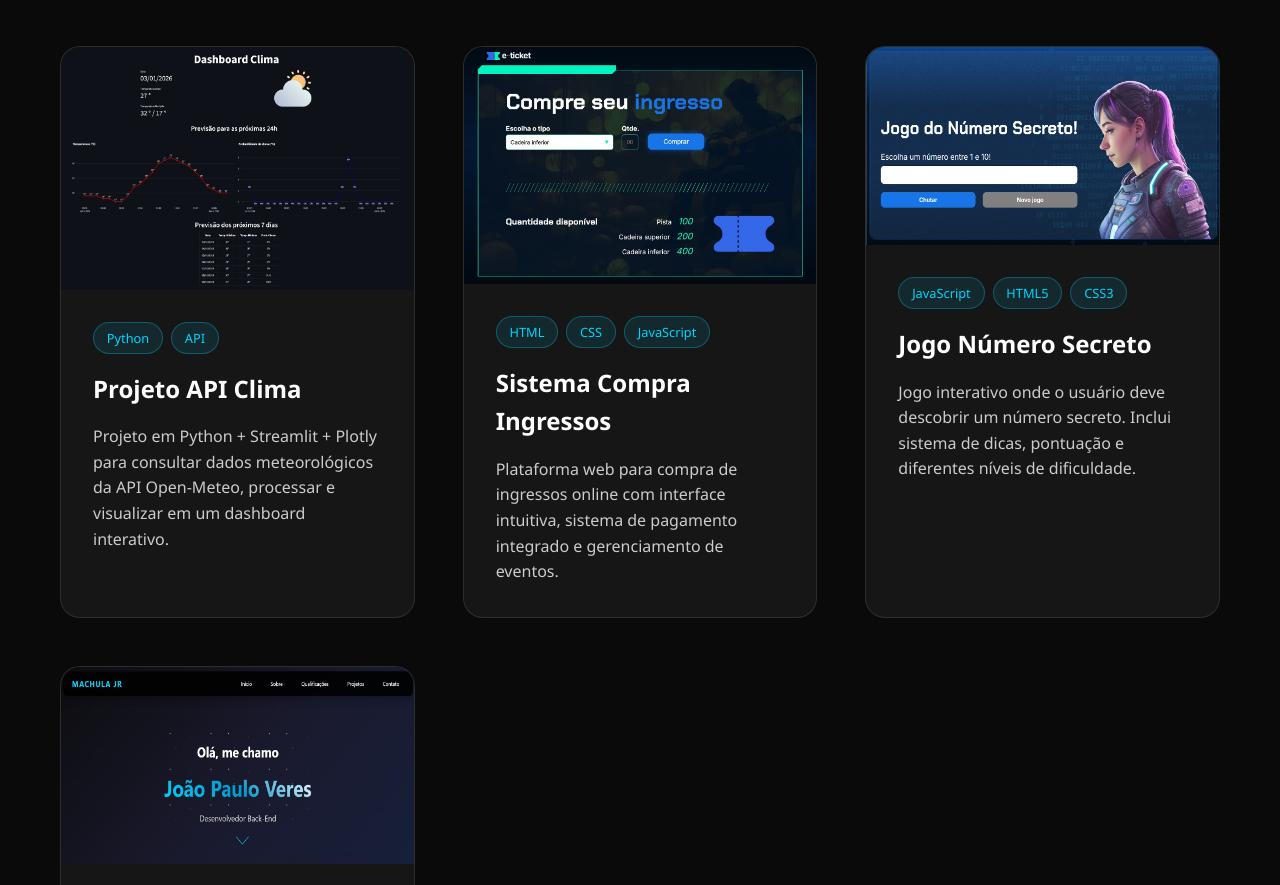
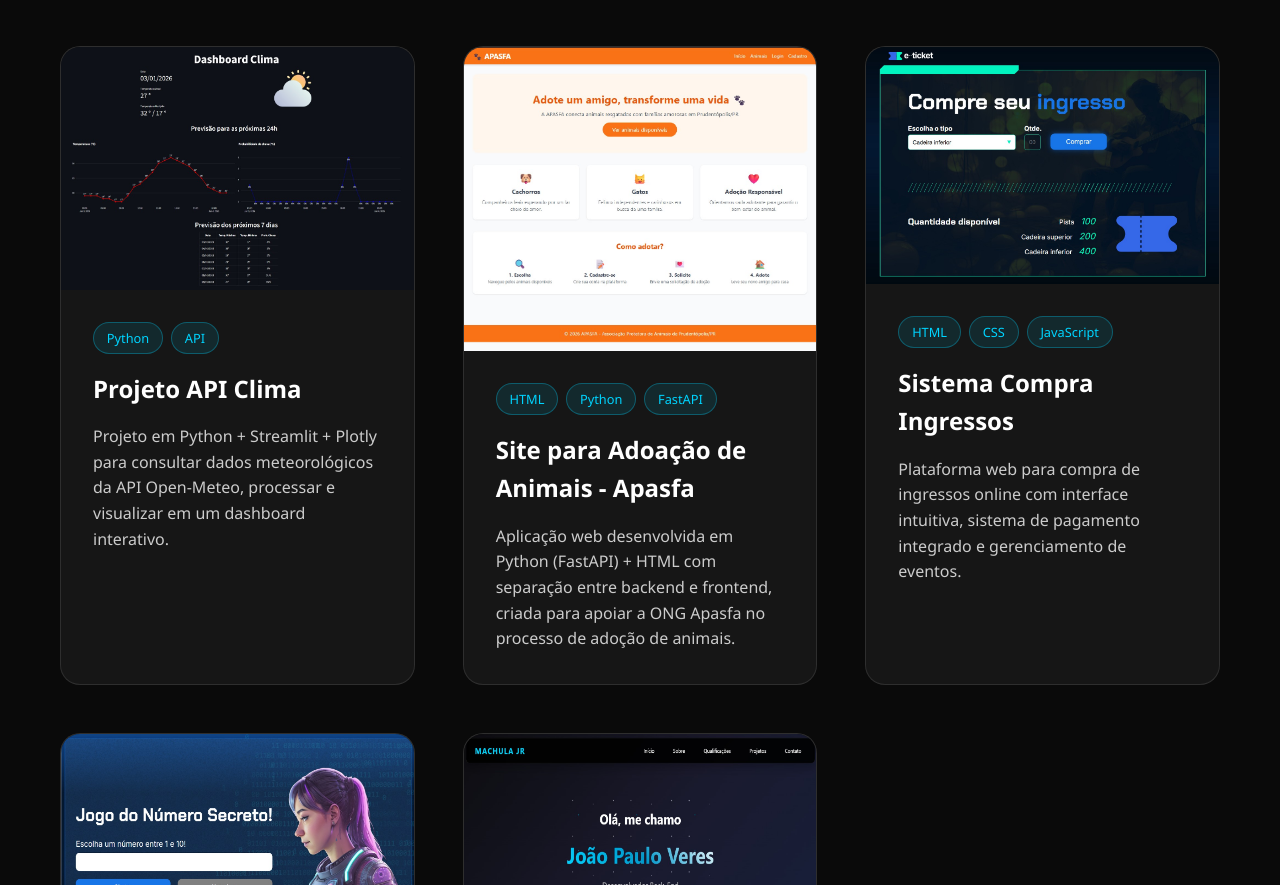
Before and after one commit to MachulaJR/Portfolio-Web, a plain HTML site: page index.html in a window 1280 px wide. Shown: the part 5454-6339 px from the top of the page. Drawn offline with Linux system fonts and the light colour scheme.

Commit message:
Adicionando projeto site Apasfa

```diff
--- a/index.html
+++ b/index.html
@@ -345,7 +345,20 @@
                         <p>Projeto em Python + Streamlit + Plotly para consultar dados meteorológicos da API Open-Meteo, processar e visualizar em um dashboard interativo.</p>
                     </div>
                 </div>
-
+                <div class="projeto-card">
+                    <div class="projeto-imagem">
+                        <img src="assets/img/projetos/apasfa-site.jpg" alt="Site Apasfa">
+                    </div>
+                    <div class="projeto-info">
+                        <div class="projeto-tags">
+                            <span class="tag">HTML</span>
+                            <span class="tag">Python</span>
+                            <span class="tag">FastAPI</span>
+                        </div>
+                        <h3>Site para Adoação de Animais - Apasfa</h3>
+                        <p>Aplicação web desenvolvida em Python (FastAPI) + HTML com separação entre backend e frontend, criada para apoiar a ONG Apasfa no processo de adoção de animais.</p>
+                    </div>
+                </div>
                 <div class="projeto-card">
                     <div class="projeto-imagem">
                         <img src="assets/img/projetos/compra-ingressos.jpg" alt="Compra Ingressos">
```
Also changed, not shown: assets/img/projetos/apasfa-site.jpg (added).
